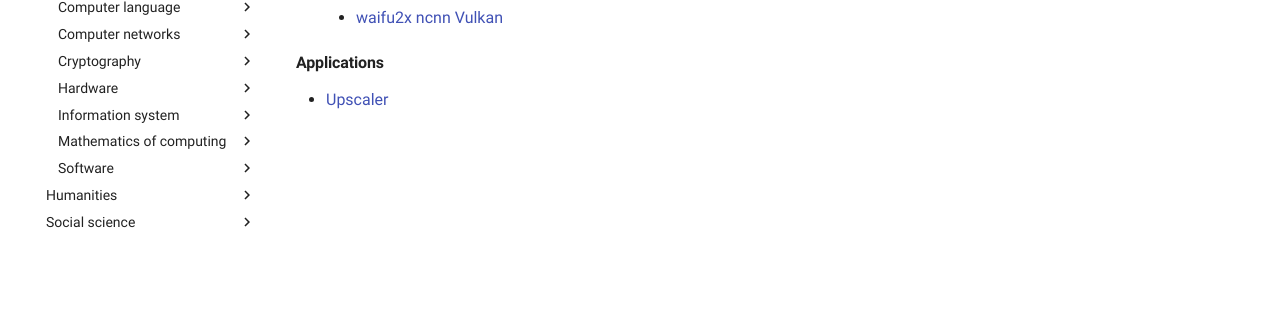
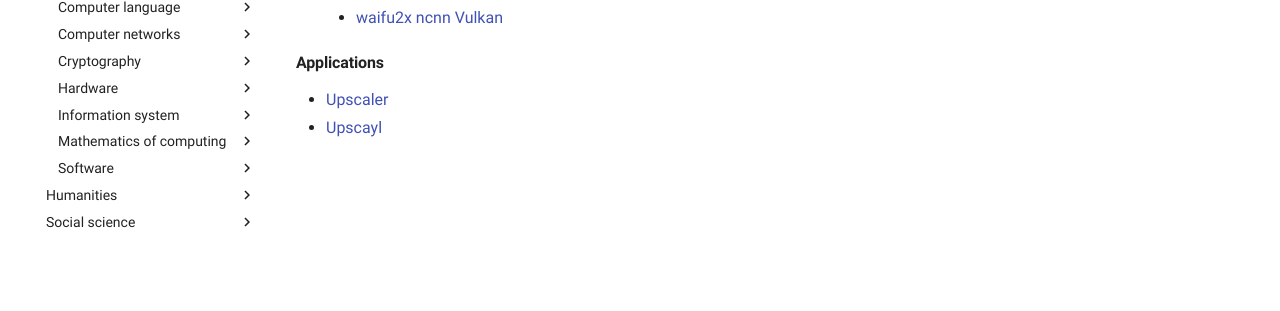
Before and after one commit to paveloom/paveloom.dev, an MkDocs documentation site: the page built from content/pensieve/image-scaling.md, in a window 1280 px wide. Shown: the part 458-769 px from the top of the page. Built offline with MkDocs 1.6.1 and Material for MkDocs 9.7.7, drawn with Linux system fonts in a browser that asks for light colours; comment, search, counter and statistics services are not loaded.

Commit message:
Pensieve: update the Image scaling page.

```diff
--- a/content/pensieve/image-scaling.md
+++ b/content/pensieve/image-scaling.md
@@ -12,3 +12,4 @@
 
 #### Applications
 - [Upscaler](https://gitlab.com/TheEvilSkeleton/Upscaler)
+- [Upscayl](https://upscayl.github.io)
```
